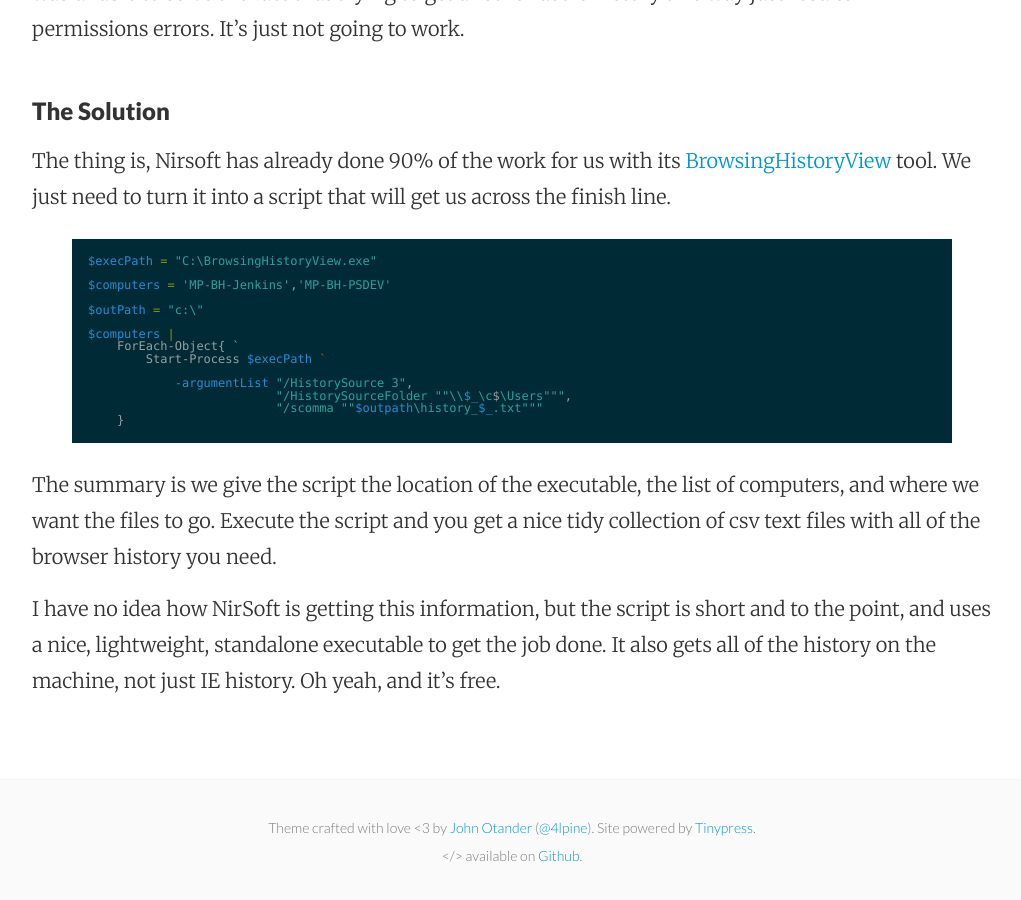
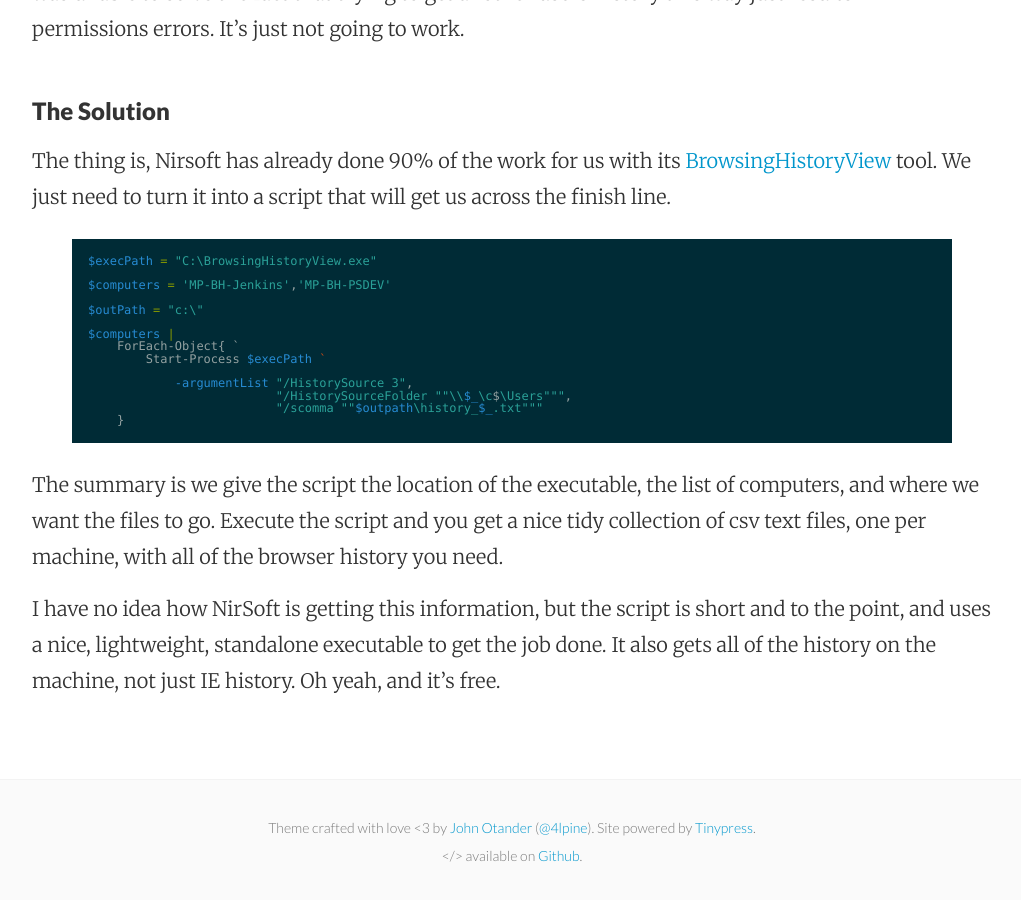
Before and after one commit to RandomNoun7/RandomNoun7.github.io, a Jekyll site: the page built from _posts/2015-07-29-getting-ie-history.markdown, in a window 1280 px wide and 900 px high, scrolled down 1467 px. Shown: the whole window, without its empty margins (128-1149 px from the left). Built offline with Jekyll 4.4.1, drawn with Linux system fonts in a browser that asks for light colours.

Commit message:
Post update: Getting IE History

```diff
--- a/_posts/2015-07-29-getting-ie-history.markdown
+++ b/_posts/2015-07-29-getting-ie-history.markdown
@@ -57,6 +57,6 @@ $computers |
     }
 {%endhighlight%}
 
-The summary is we give the script the location of the executable, the list of computers, and where we want the files to go. Execute the script and you get a nice tidy collection of csv text files with all of the browser history you need.
+The summary is we give the script the location of the executable, the list of computers, and where we want the files to go. Execute the script and you get a nice tidy collection of csv text files, one per machine, with all of the browser history you need.
 
 I have no idea how NirSoft is getting this information, but the script is short and to the point, and uses a nice, lightweight, standalone executable to get the job done. It also gets all of the history on the machine, not just IE history. Oh yeah, and it's free.
```
